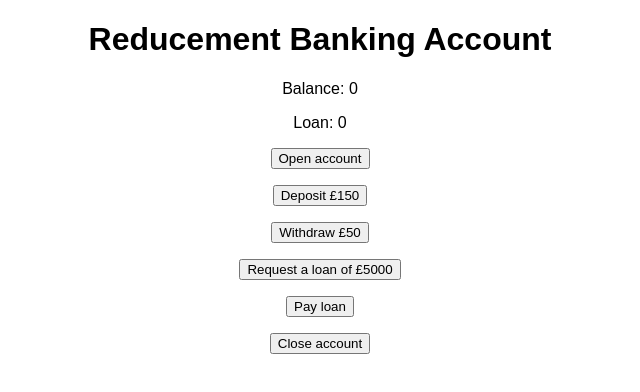
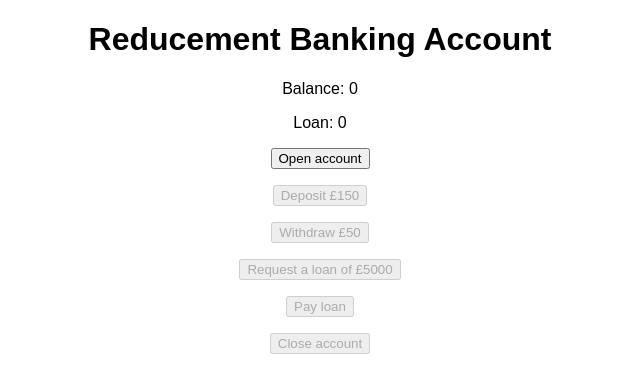
Before and after one commit to MBANS8A1/Reducement-Banking, a React (Create React App) app: page / in a window 1280 px wide. Shown: the top 392 px of the page, without its empty margins (320-960 px from the left). Built offline with nearby package versions, Linux system fonts and the light colour scheme.

Commit message:
I have modified the disabled attributes as the only button that should be available initially to click is the one to open an account.

```diff
--- a/src/App.js
+++ b/src/App.js
@@ -41,27 +41,27 @@ function App() {
         </button>
       </p>
       <p>
-        <button onClick={() => {}} disabled={isActive}>
+        <button onClick={() => {}} disabled={!isActive}>
           Deposit £150
         </button>
       </p>
       <p>
-        <button onClick={() => {}} disabled={isActive}>
+        <button onClick={() => {}} disabled={!isActive}>
           Withdraw £50
         </button>
       </p>
       <p>
-        <button onClick={() => {}} disabled={isActive}>
+        <button onClick={() => {}} disabled={!isActive}>
           Request a loan of £5000
         </button>
       </p>
       <p>
-        <button onClick={() => {}} disabled={isActive}>
+        <button onClick={() => {}} disabled={!isActive}>
           Pay loan
         </button>
       </p>
       <p>
-        <button onClick={() => {}} disabled={isActive}>
+        <button onClick={() => {}} disabled={!isActive}>
           Close account
         </button>
       </p>
```
